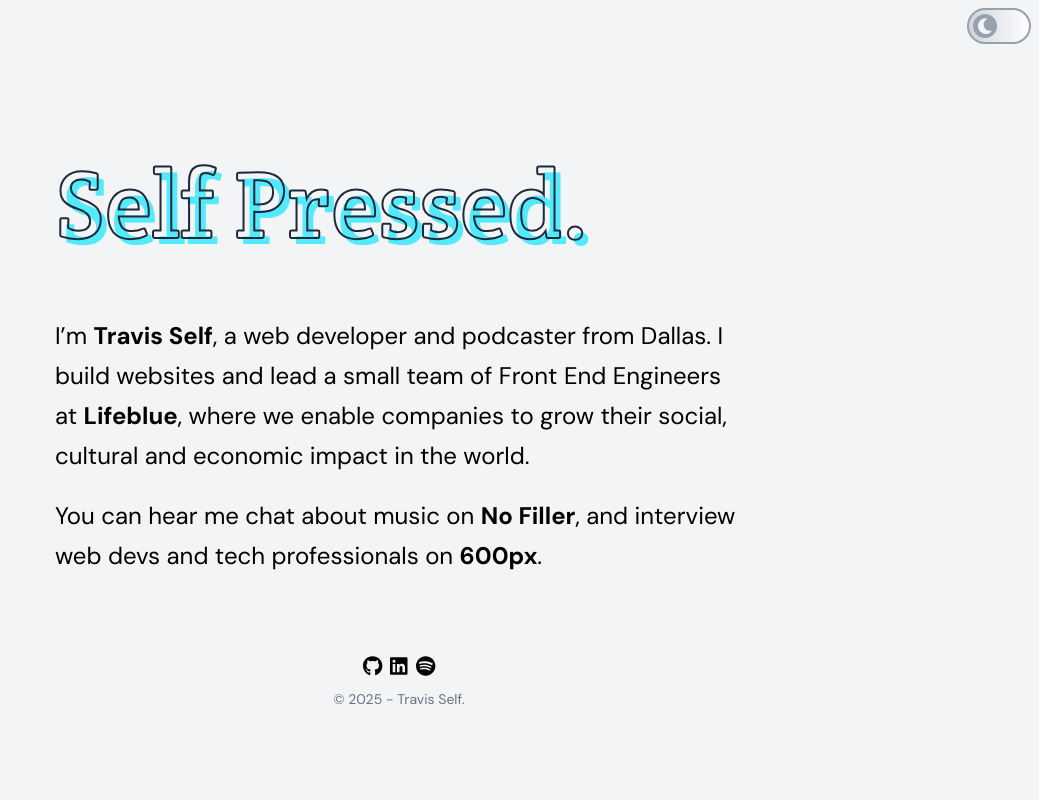
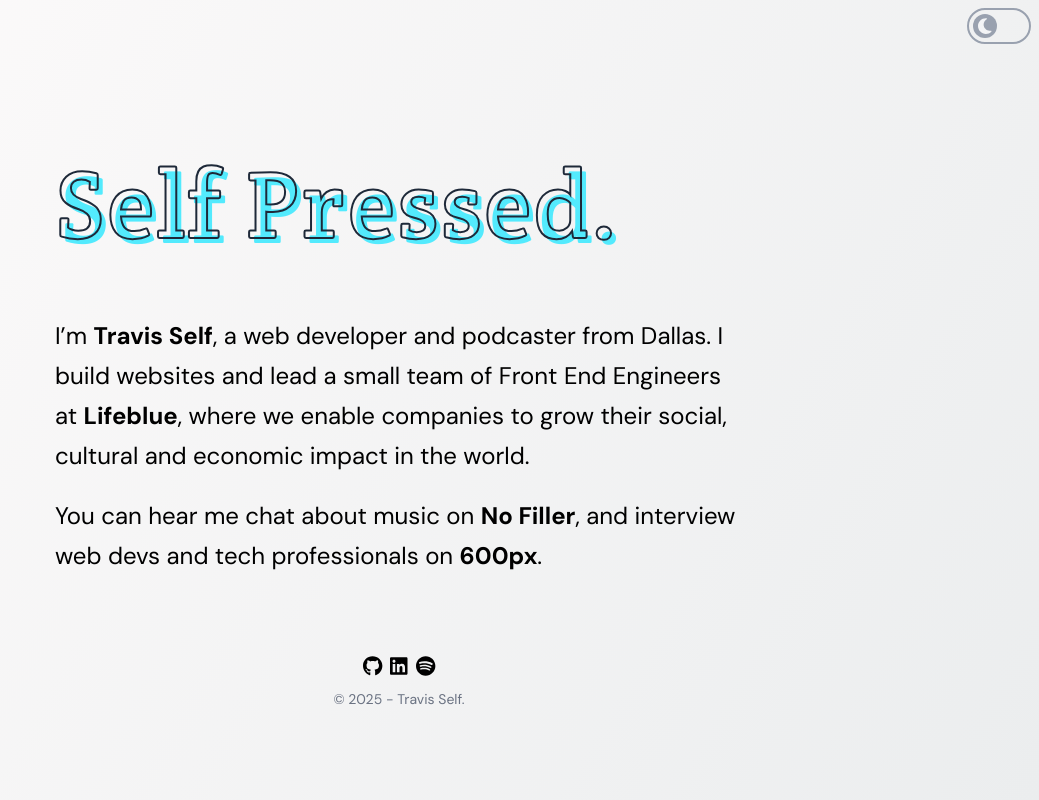
Before and after one commit to travis-self/selfpressed, a React (Vite) app: page / in a window 1280 px wide. Shown: the whole page, without its empty margins (241-1280 px from the left). Built offline with nearby package versions, Linux system fonts and the light colour scheme.

Commit message:
Playing with gradients.

```diff
--- a/src/atoms/Heading.jsx
+++ b/src/atoms/Heading.jsx
@@ -1,7 +1,7 @@
 export default function Heading(props) {
   const { as: Tag = 'h1', children } = props
   const styles = {
-    h1: 'text-clamp text-shadow text-transparent'
+    h1: 'text-clamp text-shadow text-transparent tracking-wide'
   }
 
   return <Tag className={`font-display ${styles[Tag]} text-`}>{children}</Tag>
--- a/src/index.css
+++ b/src/index.css
@@ -1,6 +1,8 @@
 @import "tailwindcss";
 
 @theme {
+  --body-color: var(--color-white);
+  --body-image: linear-gradient(120deg, #fdfbfb 0%, #ebedee 100%);
   --font-sans: "DM Sans", "sans";
   --font-display: "Crete Round", "serif";
   --font-serif: "DM Serif Display", "serif";
@@ -12,10 +14,12 @@
 @custom-variant dark (&:where(.dark, .dark *));
 
 .dark {
+  --body-color: var(--color-slate-800);
+  --body-image: linear-gradient(160deg, var(--color-slate-800) 0%, var(--color-slate-700) 100%);
   --interactive-color: var(--color-cyan-300);
   --interactive-hover-color: var(--color-indigo-300);
-  --text-shadow-stroke: var(--color-white);
-  --text-shadow-fill: var(--color-cyan-300);
+  --text-shadow-stroke: var(--color-gray-100);
+  --text-shadow-fill: var(--color-cyan-500);
 }
 
 @utility text-clamp {
@@ -32,11 +36,21 @@
   -moz-text-stroke-width: 0.125rem;
   -webkit-text-stroke-color: var(--text-shadow-stroke);
   -moz-text-stroke-color: var(--text-shadow-stroke);
-  text-shadow: 6px 6px var(--text-shadow-fill);
+  text-shadow: 5px 5px var(--text-shadow-fill);
 }
 
 @utility wrapper {
   @apply max-w-3xl mx-auto
+}
+
+html,
+body {
+  height: 100vh;
+}
+
+body {
+  background-color: var(--body-color);
+  background-image: var(--body-image);
 }
 
 .animate-line {
--- a/src/molecules/Nav.jsx
+++ b/src/molecules/Nav.jsx
@@ -25,7 +25,7 @@ export default function Nav() {
     <nav className="flex justify-end p-2">
       {/* TODO: Move toggle into a separate component once Nav is built out. */}
       <div className="relative w-16">
-        <label id="toggle-dark-mode" className={`bg-linear-to-r from-gray-300 to-white border-2 border-gray-400 flex ${togglePosition} p-1 relative rounded-3xl w-full dark:from-slate-800 dark:to-slate-900 dark:border-cyan-300`}>
+        <label id="toggle-dark-mode" className={`border-2 border-gray-400 flex ${togglePosition} p-1 relative rounded-3xl w-full dark:border-cyan-300`}>
           <motion.div className="bg-gray-400 flex items-center justify-center rounded-full size-6 dark:bg-cyan-400"
             layout
             transition={{
```
